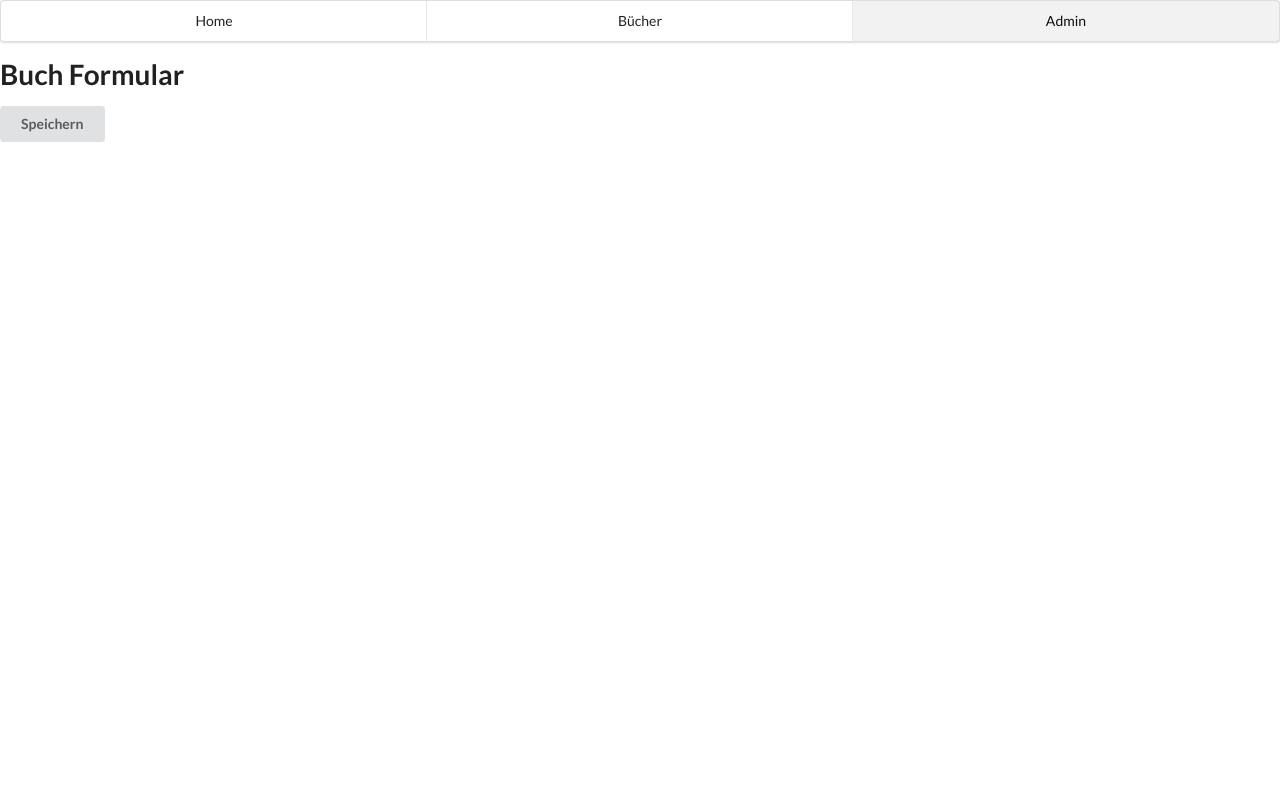
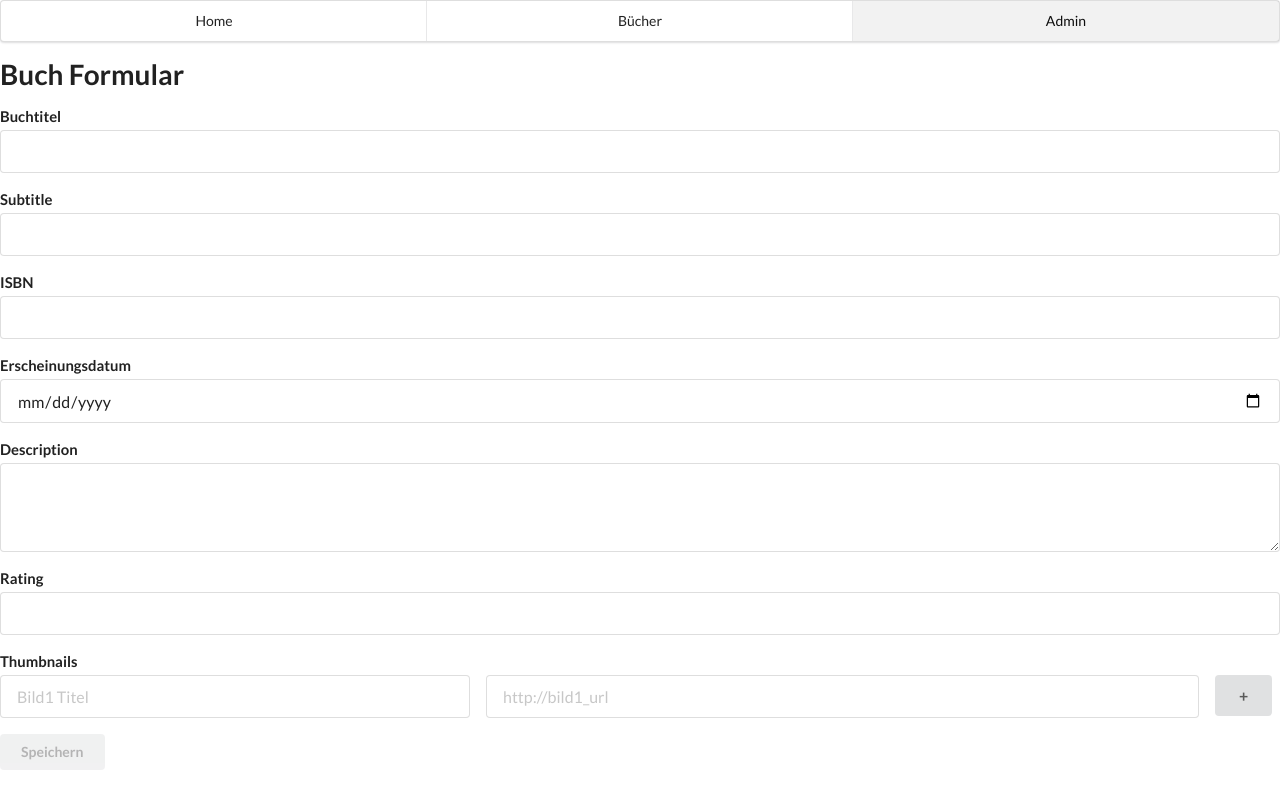
Before and after one commit to saiz97/bookstore21, an Angular app in the folder bookstore-angular-frontend/: page /admin in a window 1280 px wide. Built offline with nearby package versions, Linux system fonts and the light colour scheme.

Commit message:
added form for edit+create book and api calls

```diff
--- /dev/null
+++ b/bookstore-angular-frontend/src/app/book-form/book-form-error-messages.ts
@@ -0,0 +1,22 @@
+export class ErrorMessage {
+  constructor (
+    public forControl: string,
+    public forValidator: string,
+    public text: string,
+  ){}
+}
+
+export const BookFormErrorMessages = [
+  new ErrorMessage('title', 'required', 'Ein Buchtitel muss angegeben werden.'),
+
+  new ErrorMessage('isbn', 'required', 'Es muss eine ISBN angegeben werden'),
+  new ErrorMessage('isbn', 'minlength', 'Die ISBN muss mindestens 10 Zeichen enthalten'),
+  new ErrorMessage('isbn', 'maxlength', 'Eine ISBN darf höchstens 13 Zeichen haben'),
+
+  new ErrorMessage('published', 'required', 'Es muss ein Erscheinungsdatum angegeben werden'),
+
+  new ErrorMessage('authors', 'required', 'Es muss ein Autor angegeben werden'),
+
+  new ErrorMessage('rating', 'min', 'Bewertung kann nur positive Werte annehmen'),
+  new ErrorMessage('rating', 'max', 'Maximal 10 Sterne erlaubt')
+];
--- a/bookstore-angular-frontend/src/app/book-form/book-form.component.html
+++ b/bookstore-angular-frontend/src/app/book-form/book-form.component.html
@@ -1,6 +1,63 @@
 <h1>Buch Formular</h1>
 
-<form [formGroup]="bookForm" class="ui large form" (ngSubmit)="submitForm()">
+<div class="container">
+  <form [formGroup]="bookForm" class="ui large form" (ngSubmit)="submitForm()">
 
-  <button type="submit" class="ui button" [disabled]="bookForm.invalid">Speichern</button>
-</form>
+    <input type="hidden" formControlName="id"/>
+
+    <div class="field">
+      <label for="fc_title">Buchtitel</label>
+      <input type="text" id="fc_title" formControlName="title"/>
+      <div *ngIf="errors.title" class="ui negative message">{{ errors.title }}</div>
+    </div>
+
+    <div class="field">
+      <label for="fc_subtitle">Subtitle</label>
+      <input type="text" id="fc_subtitle" formControlName="subtitle"/>
+    </div>
+
+    <div class="field" [class.disabled]="isUpdatingBook">
+      <label for="fc_isbn">ISBN</label>
+      <input type="text" id="fc_isbn" formControlName="isbn" />
+      <div *ngIf="errors.isbn" class="ui negative message">{{ errors.isbn }}</div>
+    </div>
+
+    <div class="field">
+      <label for="fc_date">Erscheinungsdatum</label>
+      <input type="date" id="fc_date" formControlName="date" />
+      <div *ngIf="errors.published" class="ui negative message">{{ errors.published }}</div>
+    </div>
+
+    <div class="field">
+      <label for="fc_description">Description</label>
+      <textarea id="fc_description" rows="3" formControlName="description"></textarea>
+    </div>
+
+    <div class="field">
+      <label for="fc_rating">Rating</label>
+      <input type="number" id="fc_rating" formControlName="rating"/>
+      <div *ngIf="errors.rating" class="ui negative message">{{ errors.rating }}</div>
+    </div>
+
+    <div class="field">
+      <label>Thumbnails</label>
+      <div formArrayName="images">
+        <div class="fields" *ngFor="let control of images?.controls; index as i; last as l"
+          [formGroupName]="i">
+          <input type="hidden" name="id"/>
+          <div class="six wide field">
+              <input formControlName="title" placeholder="Bild{{i+1}} Titel"/>
+          </div>
+          <div class="nine wide field">
+              <input formControlName="url" placeholder="http://bild{{i+1}}_url"/>
+          </div>
+          <div class="one wide field" *ngIf="l">
+            <button (click)="addThumbnailControl()" class="ui large button" type="button">+</button>
+          </div>
+        </div>
+      </div>
+    </div>
+
+    <button type="submit" class="ui button" [disabled]="bookForm.invalid">Speichern</button>
+  </form>
+</div>
--- a/bookstore-angular-frontend/src/app/book-form/book-form.component.ts
+++ b/bookstore-angular-frontend/src/app/book-form/book-form.component.ts
@@ -2,9 +2,9 @@ import { Component, OnInit } from '@angular/core';
 import { ActivatedRoute, Router } from "@angular/router";
 import { FormBuilder, FormGroup, FormArray, Validators, FormControl} from "@angular/forms";
 import { BookFactory } from '../shared/book-factory';
-import { Book } from '../shared/book';
+import { Book, Image } from '../shared/book';
 import { BookStoreService } from '../shared/book-store.service';
-
+import { BookFormErrorMessages } from './book-form-error-messages';
 
 @Component({
   selector: 'app-book-form',
@@ -17,6 +17,7 @@ export class BookFormComponent implements OnInit {
   book: Book = BookFactory.empty();
   isUpdatingBook: boolean = false;
   images: FormArray;
+  errors: { [key: string]: string } = {};
 
   constructor(
     private fb: FormBuilder,
@@ -26,11 +27,102 @@ export class BookFormComponent implements OnInit {
   ) { }
 
   ngOnInit(): void {
-    this.bookForm = this.fb.group({});
+    const isbn = this.route.snapshot.params["isbn"];
+
+    if (isbn) {
+      this.isUpdatingBook = true;
+      this.bookstoreSerivce.getSingle(isbn).subscribe((book) => {
+        this.book = book;
+        this.initBook()
+      })
+    }
+
+    this.initBook();
+  }
+
+  initBook() {
+    this.buildThumbnailsArray();
+
+    this.bookForm = this.fb.group({
+      id: this.book.id,
+      title: [this.book.title, Validators.required],
+      subtitle: this.book.subtitle,
+      isbn: [
+        this.book.isbn,
+        [Validators.required,
+        Validators.minLength(4),
+        Validators.maxLength(13)]
+      ],
+      date: [this.book.published, Validators.required],
+      description: this.book.description,
+      rating: [this.book.rating, [Validators.min(0), Validators.max(10)]],
+      images: this.images
+    });
+
+    this.bookForm.statusChanges.subscribe(() => {
+      this.updateErrorMessages();
+      console.log("form errors: ", this.errors)
+    });
+  }
+
+  updateErrorMessages() {
+    console.log("form invalid? ", this.bookForm.invalid);
+    this.errors = {};
+
+    for(const message of BookFormErrorMessages) {
+      const control = this.bookForm.get(message.forControl);
+
+      if(control
+        && control.dirty
+        && control.invalid
+        && control.errors[message.forValidator]
+        && !this.errors[message.forControl]) {
+          this.errors[message.forControl] = message.text
+      }
+    }
+  }
+
+  buildThumbnailsArray() {
+    this.images = this.fb.array([]);
+    for(const img of this.book.images) {
+      let fg = this.fb.group({
+        id: new FormControl(img.id),
+        url: new FormControl(img.url, Validators.required),
+        title: new FormControl(img.title, Validators.required)
+      });
+
+      this.images.push(fg);
+    }
+  }
+
+  addThumbnailControl() {
+    this.images.push(this.fb.group({url: null, title: null}));
   }
 
   submitForm() {
+    this.bookForm.value.images = this.bookForm.value.images.filter((thumbnail) => thumbnail.url);
 
+    const book: Book = BookFactory.fromObject(this.bookForm.value)
+    book.authors = this.book.authors;
+
+    if (this.isUpdatingBook) {
+      this.bookstoreSerivce.update(book).subscribe(res => {
+        this.router.navigate(["../../books", book.isbn], {
+          relativeTo: this.route
+        });
+      });
+    } else {
+      book.user_id = 1;
+      console.log(this.book)
+      this.bookstoreSerivce.create(book).subscribe(res => {
+        this.book = BookFactory.empty();
+        this.bookForm.reset();
+        this.router.navigate(["../books"], {
+          relativeTo: this.route
+        });
+
+      });
+    }
   }
 
 }
--- a/bookstore-angular-frontend/src/app/shared/book-factory.ts
+++ b/bookstore-angular-frontend/src/app/shared/book-factory.ts
@@ -19,7 +19,7 @@ export class BookFactory {
       rawBook.subtitle,
       rawBook.rating,
       rawBook.images,
-      rawBook.desciption
+      rawBook.description
     );
   }
 
--- a/bookstore-angular-frontend/src/app/shared/book-store.service.ts
+++ b/bookstore-angular-frontend/src/app/shared/book-store.service.ts
@@ -34,6 +34,16 @@ export class BookStoreService {
       .pipe(catchError(this.errorHandler));
   }
 
+  create(book: Book) : Observable<any> {
+    return this.http.post(`${this.api}/book`, book)
+      .pipe(retry(3)).pipe(catchError(this.errorHandler));
+  }
+
+  update(book: Book) : Observable<any> {
+    return this.http.put(`${this.api}/book/${book.isbn}`, book)
+      .pipe(retry(3)).pipe(catchError(this.errorHandler));
+  }
+
   private errorHandler(error: Error | any): Observable<any> {
     return throwError(error);
   }
```
Also changed, not shown: 1 other file (tests, documents, lock files or other folders).
